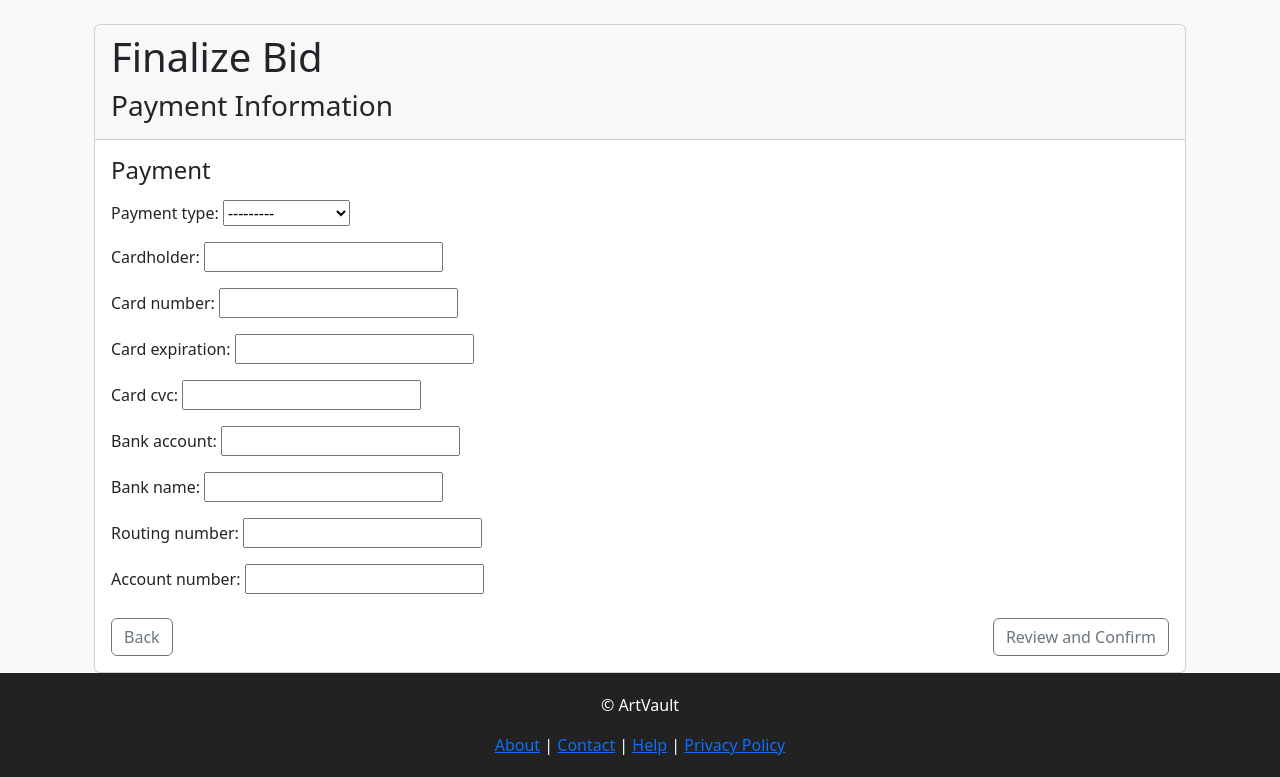
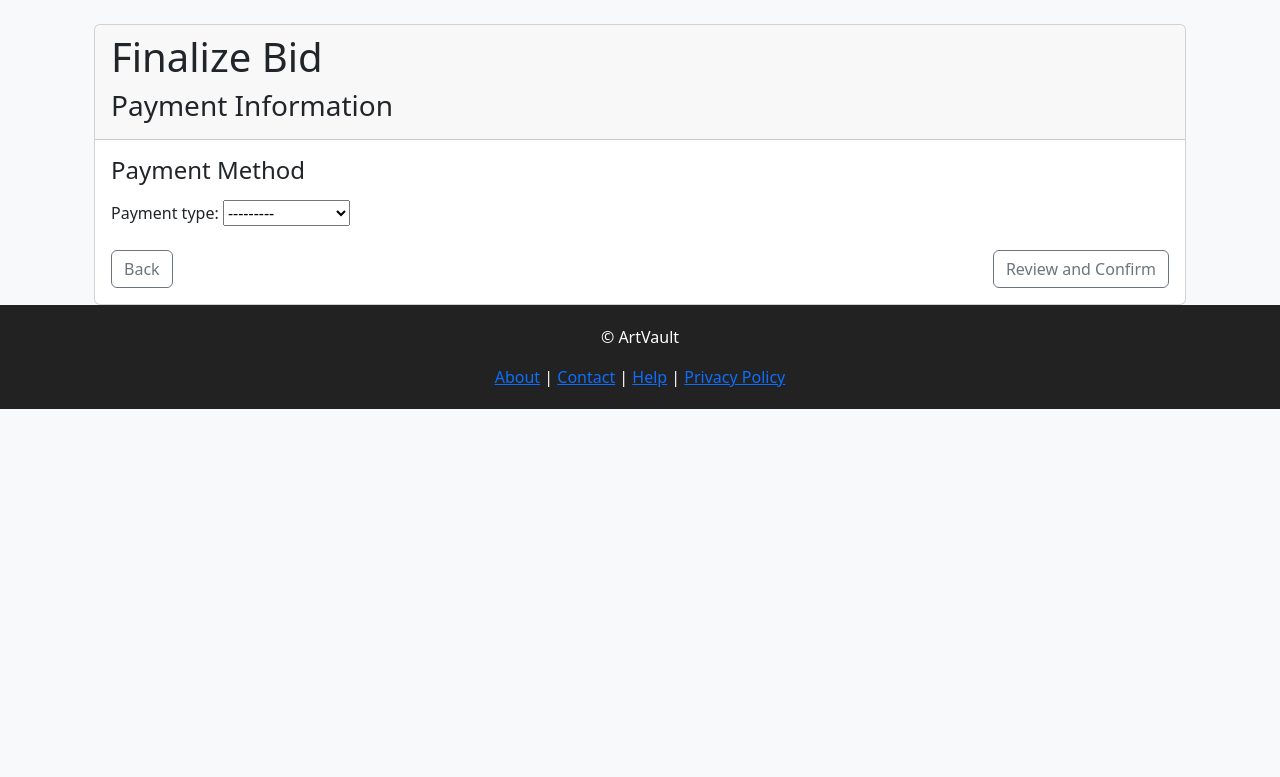
Before and after one commit to Alexander-HR/ArtVault, a Django app: template templates/finalizations/payment_step.html in a window 1280 px wide. Shown: the part 57-834 px from the top of the page. After the commit the page ends 466 px from the top, so only its background shows below. Run offline with Django 5.2, Linux system fonts and the light colour scheme; the template is opened without the code that fills it: values that come from a table or form of the project are taken from there, others are empty; tables that the repository leaves empty hold one stand-in row (values such as "Sample post").

Commit message:
WIP payment step

```diff
--- a/finalization/forms.py
+++ b/finalization/forms.py
@@ -49,39 +49,39 @@ class PaymentForm(forms.ModelForm):
 
         return cardholder
 
-    def clean_card_num(self):
-        card_num = self.cleaned_data.get("card_number")
+    def clean_card_number(self):
+        card_number = self.cleaned_data.get("card_number")
 
-        if card_num:
-            card_num = card_num.replace(" ", "")
+        if card_number:
+            card_number = card_number.replace(" ", "")
 
-            if not card_num.isdigit():
+            if not card_number.isdigit():
                 raise forms.ValidationError("Card number must contain only digits.")
 
-            if len(card_num) != 16:
+            if len(card_number) != 16:
                 raise forms.ValidationError("Card number must be 16 digits.")
 
-        return card_num
+        return card_number
 
-    def clean_card_expiry(self):
-        expiry = self.cleaned_data.get("card_expiration")
+    def clean_card_expiration(self):
+        card_expiration = self.cleaned_data.get("card_expiration")
 
-        if expiry and not re.match(r"^(0[1-9]|1[0-2])\/\d{2}$", expiry):
+        if card_expiration and not re.match(r"^(0[1-9]|1[0-2])\/\d{2}$", card_expiration):
             raise forms.ValidationError("Expiry date must be in MM/YY format.")
 
-        return expiry
+        return card_expiration
 
-    def clean_cvc(self):
-        cvc = self.cleaned_data.get("card_cvc")
+    def clean_card_cvc(self):
+        card_cvc = self.cleaned_data.get("card_cvc")
 
-        if cvc:
-            if not cvc.isdigit():
+        if card_cvc:
+            if not card_cvc.isdigit():
                 raise forms.ValidationError("CVC must contain only numbers.")
 
-            if len(cvc) != 3:
+            if len(card_cvc) != 3:
                 raise forms.ValidationError("CVC must be 3 digits.")
 
-        return cvc
+        return card_cvc
 
     def clean_bank_account(self):
         bank_account = self.cleaned_data.get("bank_account")
@@ -102,7 +102,7 @@ class PaymentForm(forms.ModelForm):
 
         return bank_name
 
-    def clean_routing_num(self):
+    def clean_routing_number(self):
         routing_num = self.cleaned_data.get("routing_number")
 
         if routing_num:
@@ -116,7 +116,7 @@ class PaymentForm(forms.ModelForm):
 
         return routing_num
 
-    def clean_account_num(self):
+    def clean_account_number(self):
         account_num = self.cleaned_data.get("account_number")
         if account_num:
             account_num = account_num.replace(" ", "").replace("-", "")
@@ -134,14 +134,14 @@ class PaymentForm(forms.ModelForm):
 
         payment_type = cleaned_data.get("payment_type")
         if payment_type == "credit_card":
-            for field in ["cardholder", "card_num", "card_expiry", "cvc"]:
+            for field in ["cardholder", "card_number", "card_expiration", "card_cvc"]:
                 if not cleaned_data.get(field):
                     self.add_error(field,"This field is required.")
         elif payment_type == "bank_transfer":
             if not cleaned_data.get("bank_account"):
                 self.add_error("bank_account", "This field is required.")
         elif payment_type == "wire_transfer":
-            for field in ["bank_name", "routing_num", "account_num"]:
+            for field in ["bank_name", "routing_number", "account_number"]:
                 if not cleaned_data.get(field):
                     self.add_error(field, "This field is required.")
         return cleaned_data
--- a/templates/finalizations/contact_step.html
+++ b/templates/finalizations/contact_step.html
@@ -24,7 +24,7 @@
                 </div>
 
                 <div class="d-flex justify-content-between mt-4">
-                     <a href="#" class="btn btn-outline-secondary">
+                     <a href="{% url 'bids:my_bids' %}" class="btn btn-outline-secondary">
                         Cancel
                     </a>
                     <button type="submit" class="btn btn-outline-secondary">
--- a/templates/finalizations/payment_step.html
+++ b/templates/finalizations/payment_step.html
@@ -11,22 +11,93 @@
         <div class="card-body">
             <form method="post">
                 {% csrf_token %}
-
-                <h4 class="mb-3">Payment</h4>
+                <h4 class="mb-3">Payment Method</h4>
                 <div class="mb-3">
-                    {{ payment_form.as_p }}
+                    {{ payment_form.payment_type.label_tag }}
+                    {{ payment_form.payment_type }}
                 </div>
 
+                <div id="credit-card-fields">
+                    <div class="mb-3">
+                        {{ payment_form.cardholder.label_tag }}
+                        {{ payment_form.cardholder }}
+                    </div>
+                    <div class="mb-3">
+                        {{ payment_form.card_number.label_tag }}
+                        {{ payment_form.card_number }}
+                    </div>
+                    <div class="mb-3">
+                        {{ payment_form.card_expiration.label_tag }}
+                        {{ payment_form.card_expiration }}
+                    </div>
+                    <div class="mb-3">
+                        {{ payment_form.card_cvc.label_tag }}
+                        {{ payment_form.card_cvc }}
+                    </div>
+                </div>
+
+                <div id="bank-transfer-fields" hidden>
+                    {{ payment_form.bank_account.label_tag }}
+                    {{ payment_form.bank_account }}
+                </div>
+
+                <div id="wire-transfer-fields" hidden>
+                    <div class="mb-3">
+                        {{ payment_form.bank_name.label_tag }}
+                        {{ payment_form.bank_name }}
+                    </div>
+                    <div class="mb-3">
+                        {{ payment_form.routing_number.label_tag }}
+                        {{ payment_form.routing_number }}
+                    </div>
+                    <div class="mb-3">
+                        {{ payment_form.account_number.label_tag }}
+                        {{ payment_form.account_number }}
+                    </div>
+                </div>
                 <div class="d-flex justify-content-between mt-4">
                      <a href="{% url 'finalization:contact_step' bid.id %}" class="btn btn-outline-secondary">
                         Back
                     </a>
                    <button type="submit" class="btn btn-outline-secondary">
                         Review and Confirm
-                    </button>
+                   </button>
                 </div>
             </form>
         </div>
     </div>
 </div>
+<script>
+    document.addEventListener("DOMContentLoaded", function () {
+        const paymentType = document.getElementById("id_payment_type");
+        console.log("paymentType element:", paymentType);
+
+        const creditCardFields = document.getElementById("credit-card-fields");
+        const bankTransferFields = document.getElementById("bank-transfer-fields");
+        const wireTransferFields = document.getElementById("wire-transfer-fields");
+
+        function showPaymentFields() {
+
+            creditCardFields.hidden = true;
+            bankTransferFields.hidden = true;
+            wireTransferFields.hidden = true;
+
+            if (paymentType.value === "credit_card") {
+                creditCardFields.hidden = false;
+            }
+
+            if (paymentType.value === "bank_transfer") {
+                bankTransferFields.hidden = false;
+            }
+
+            if (paymentType.value === "wire_transfer") {
+                wireTransferFields.hidden = false;
+            }
+        }
+
+        paymentType.addEventListener("change", showPaymentFields);
+
+        showPaymentFields();
+    });
+</script>
 {% endblock %}
--- a/templates/my-bids.html
+++ b/templates/my-bids.html
@@ -42,12 +42,12 @@
                             <td>{{ bid.expires_at|date:"M d, Y" }}</td>
                             <td>
                                 {% if bid.status == 'accepted' %}
-                                <a href="#" class="btn btn-success btn-sm d-block mb-1">Finalize</a>
+                                <a href="{% url 'finalization:contact_step' bid.id %}" class="btn btn-success btn-sm d-block mb-1">Finalize</a>
                                 <a href="{% url 'artworks:artwork_detail' bid.artwork.id %}" class="btn btn-secondary btn-sm d-block">Details</a>
                                 {% elif bid.status == 'rejected' %}
                                 <a href="{% url 'artworks:artwork_detail' bid.artwork.id %}" class="btn btn-secondary btn-sm d-block">Details</a>
                                 {% elif bid.status == 'contingent' %}
-                                <a href="#" class="btn btn-success btn-sm d-block mb-1">Finalize</a>
+                                <a href="{% url 'finalization:contact_step' bid.id %}" class="btn btn-success btn-sm d-block mb-1">Finalize</a>
                                 <a href="#" class="btn btn-secondary btn-sm d-block">Review terms</a>
                                 {% elif bid.status == 'outbid' %} or {% elif bid.status == 'pending' %}
                                 <a href="#" class="btn btn-success btn-sm d-block mb-1">Resubmit</a>
```
